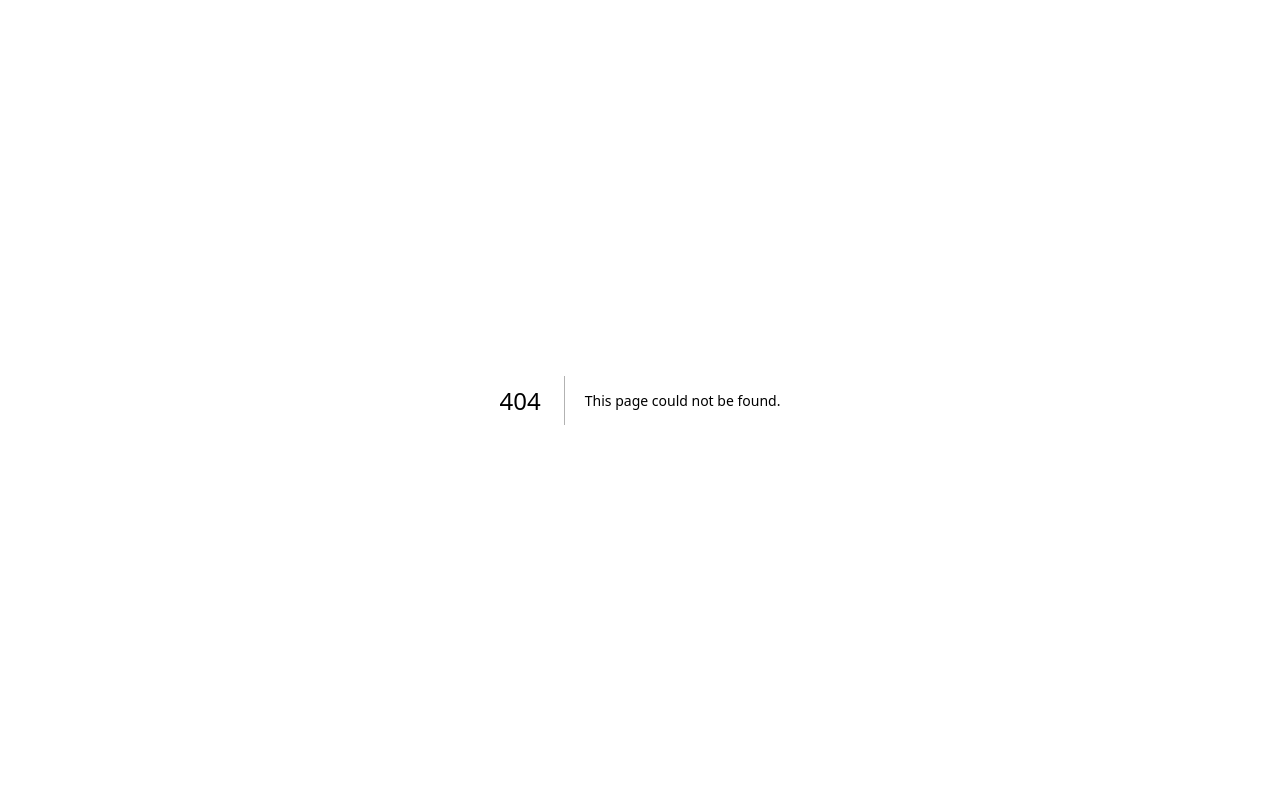
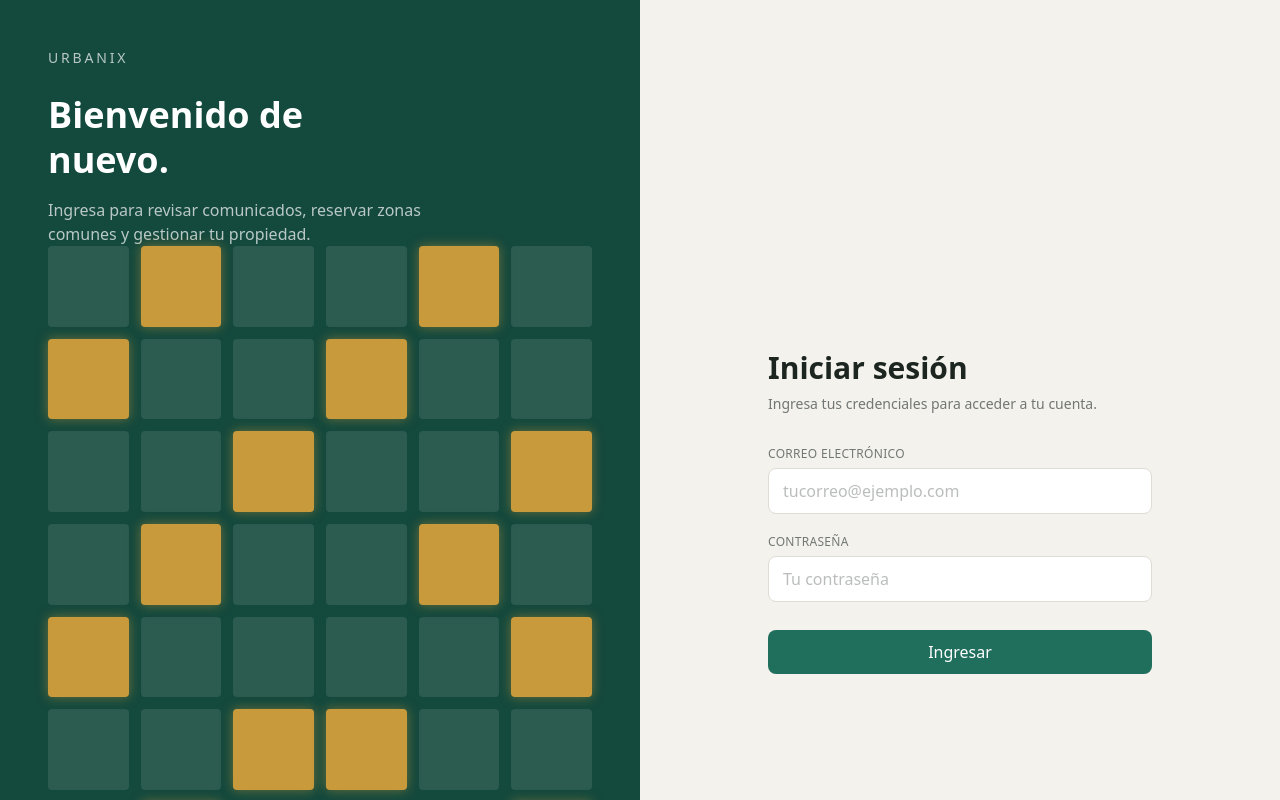
Before and after one commit to OmarGuillen-Prog/urbanix, a Next.js app: page /login in a window 1280 px wide. Before the commit this address had no page. Shown: the top 800 px of the page. Built offline with nearby package versions, Linux system fonts and the light colour scheme.

Commit message:
HU-02: login con validacion simulada y redireccion a panel principal

```diff
--- /dev/null
+++ b/app/login/page.tsx
@@ -0,0 +1,130 @@
+"use client";
+
+import { useLoginForm } from "./useLoginForm";
+
+// Mismo patron fijo de "ventanas" que en Registro, para mantener
+// consistencia visual entre ambas pantallas de autenticacion.
+const PATRON_VENTANAS = [
+  0, 1, 0, 0, 1, 0,
+  1, 0, 0, 1, 0, 0,
+  0, 0, 1, 0, 0, 1,
+  0, 1, 0, 0, 1, 0,
+  1, 0, 0, 0, 0, 1,
+  0, 0, 1, 1, 0, 0,
+  0, 1, 0, 0, 0, 1,
+  1, 0, 0, 1, 1, 0,
+];
+
+export default function LoginPage() {
+  const {
+    correo,
+    setCorreo,
+    contrasena,
+    setContrasena,
+    errores,
+    enviando,
+    handleSubmit,
+  } = useLoginForm();
+
+  return (
+    <div className="flex min-h-screen bg-canvas font-sans text-ink">
+      {/* PANEL IZQUIERDO: identidad de marca (igual estructura que Registro,
+          para que el usuario sienta continuidad visual entre pantallas) */}
+      <div className="relative hidden w-1/2 flex-col justify-between overflow-hidden bg-brand-dark p-12 md:flex">
+        <div>
+          <p className="text-sm font-medium uppercase tracking-[0.2em] text-white/70">
+            URBANIX
+          </p>
+          <h1 className="mt-6 max-w-sm font-display text-4xl font-semibold leading-tight text-white">
+            Bienvenido de nuevo.
+          </h1>
+          <p className="mt-4 max-w-sm text-white/70">
+            Ingresa para revisar comunicados, reservar zonas comunes y
+            gestionar tu propiedad.
+          </p>
+        </div>
+
+        <div className="grid grid-cols-6 gap-3">
+          {PATRON_VENTANAS.map((iluminada, indice) => (
+            <div
+              key={indice}
+              className={
+                iluminada === 1
+                  ? "aspect-square rounded-sm bg-gold shadow-[0_0_12px_rgba(201,154,60,0.5)]"
+                  : "aspect-square rounded-sm bg-white/10"
+              }
+            />
+          ))}
+        </div>
+      </div>
+
+      {/* PANEL DERECHO: formulario */}
+      <div className="flex w-full flex-col items-center justify-center px-6 py-16 md:w-1/2">
+        <div className="w-full max-w-sm">
+          <h2 className="font-display text-3xl font-semibold text-ink">
+            Iniciar sesión
+          </h2>
+          <p className="mt-2 text-sm text-ink/60">
+            Ingresa tus credenciales para acceder a tu cuenta.
+          </p>
+
+          <form className="mt-8 flex flex-col gap-5" onSubmit={handleSubmit}>
+            <div>
+              <label
+                htmlFor="correo"
+                className="mb-1.5 block text-xs font-medium uppercase tracking-wide text-ink/60"
+              >
+                Correo electrónico
+              </label>
+              <input
+                id="correo"
+                type="email"
+                placeholder="tucorreo@ejemplo.com"
+                value={correo}
+                onChange={(evento) => setCorreo(evento.target.value)}
+                className="w-full rounded-lg border border-line bg-white px-3.5 py-2.5 text-ink placeholder:text-ink/30 focus:border-brand focus:outline-none focus:ring-2 focus:ring-brand/20"
+              />
+              {errores.correo && (
+                <p className="mt-1.5 text-sm text-error">{errores.correo}</p>
+              )}
+            </div>
+
+            <div>
+              <label
+                htmlFor="contrasena"
+                className="mb-1.5 block text-xs font-medium uppercase tracking-wide text-ink/60"
+              >
+                Contraseña
+              </label>
+              <input
+                id="contrasena"
+                type="password"
+                placeholder="Tu contraseña"
+                value={contrasena}
+                onChange={(evento) => setContrasena(evento.target.value)}
+                className="w-full rounded-lg border border-line bg-white px-3.5 py-2.5 text-ink placeholder:text-ink/30 focus:border-brand focus:outline-none focus:ring-2 focus:ring-brand/20"
+              />
+              {errores.contrasena && (
+                <p className="mt-1.5 text-sm text-error">{errores.contrasena}</p>
+              )}
+            </div>
+
+            {/* Este error es "general", no pertenece a un campo especifico -
+                por eso vive fuera de los divs de cada input. */}
+            {errores.general && (
+              <p className="text-sm text-error">{errores.general}</p>
+            )}
+
+            <button
+              type="submit"
+              disabled={enviando}
+              className="mt-2 rounded-lg bg-brand px-4 py-2.5 font-medium text-white transition-colors hover:bg-brand-dark disabled:opacity-50"
+            >
+              {enviando ? "Verificando..." : "Ingresar"}
+            </button>
+          </form>
+        </div>
+      </div>
+    </div>
+  );
+}
--- /dev/null
+++ b/app/login/useLoginForm.ts
@@ -0,0 +1,89 @@
+"use client";
+
+import { useState } from "react";
+import { useRouter } from "next/navigation";
+
+interface ErroresLogin {
+  [campo: string]: string;
+}
+
+// --- SIMULACION DE BACKEND ---
+// "Base de datos" falsa de usuarios validos, mientras Juan Manuel
+// construye el backend real con FastAPI. La estructura de esta
+// funcion (async, devuelve una Promise) es la misma que tendra la
+// llamada real a la API - solo cambiara lo que hay DENTRO de la funcion.
+const usuariosValidos = [
+  { correo: "omar@urbanix.com", contrasena: "12345678" },
+  { correo: "juan@urbanix.com", contrasena: "12345678" },
+];
+
+function verificarCredenciales(
+  correo: string,
+  contrasena: string
+): Promise<boolean> {
+  return new Promise((resolve) => {
+    setTimeout(() => {
+      const coincide = usuariosValidos.some(
+        (usuario) =>
+          usuario.correo === correo.toLowerCase().trim() &&
+          usuario.contrasena === contrasena
+      );
+      resolve(coincide);
+    }, 500);
+  });
+}
+// --- FIN SIMULACION ---
+
+export function useLoginForm() {
+  const router = useRouter();
+
+  const [correo, setCorreo] = useState("");
+  const [contrasena, setContrasena] = useState("");
+  const [errores, setErrores] = useState<ErroresLogin>({});
+  const [enviando, setEnviando] = useState(false);
+
+  async function handleSubmit(evento: React.FormEvent) {
+    evento.preventDefault();
+
+    // Validacion basica: campos no vacios (RF-04, RF-05)
+    const nuevosErrores: ErroresLogin = {};
+    if (correo.trim() === "") {
+      nuevosErrores.correo = "El correo es obligatorio";
+    }
+    if (contrasena.trim() === "") {
+      nuevosErrores.contrasena = "La contraseña es obligatoria";
+    }
+
+    if (Object.keys(nuevosErrores).length > 0) {
+      setErrores(nuevosErrores);
+      return;
+    }
+
+    setEnviando(true);
+    const sonValidas = await verificarCredenciales(correo, contrasena);
+    setEnviando(false);
+
+    if (!sonValidas) {
+      // Nota importante de seguridad: el mensaje NO dice cual de los
+      // dos campos esta mal (¿correo o contraseña?). Si fueras mas
+      // especifico, le darias pistas a alguien intentando adivinar
+      // credenciales ajenas sobre cual dato acerto.
+      setErrores({ general: "Correo o contraseña incorrectos" });
+      return;
+    }
+
+    // Credenciales correctas: limpiamos errores y navegamos.
+    setErrores({});
+    router.push("/panel");
+  }
+
+  return {
+    correo,
+    setCorreo,
+    contrasena,
+    setContrasena,
+    errores,
+    enviando,
+    handleSubmit,
+  };
+}
--- /dev/null
+++ b/app/panel/page.tsx
@@ -0,0 +1,19 @@
+// Pantalla temporal - la construiremos de verdad cuando lleguemos
+// a las historias de usuario del dashboard. Por ahora, solo confirma
+// que el login redirige correctamente (criterio de aceptacion #3 de HU-02).
+
+export default function PanelPage() {
+  return (
+    <div className="flex min-h-screen flex-col items-center justify-center bg-canvas font-sans text-ink">
+      <p className="text-sm font-medium uppercase tracking-[0.2em] text-brand">
+        URBANIX
+      </p>
+      <h1 className="mt-4 font-display text-3xl font-semibold">
+        Panel principal
+      </h1>
+      <p className="mt-2 text-ink/60">
+        Próximamente: aquí tendremos el dashboard real.
+      </p>
+    </div>
+  );
+}
```
